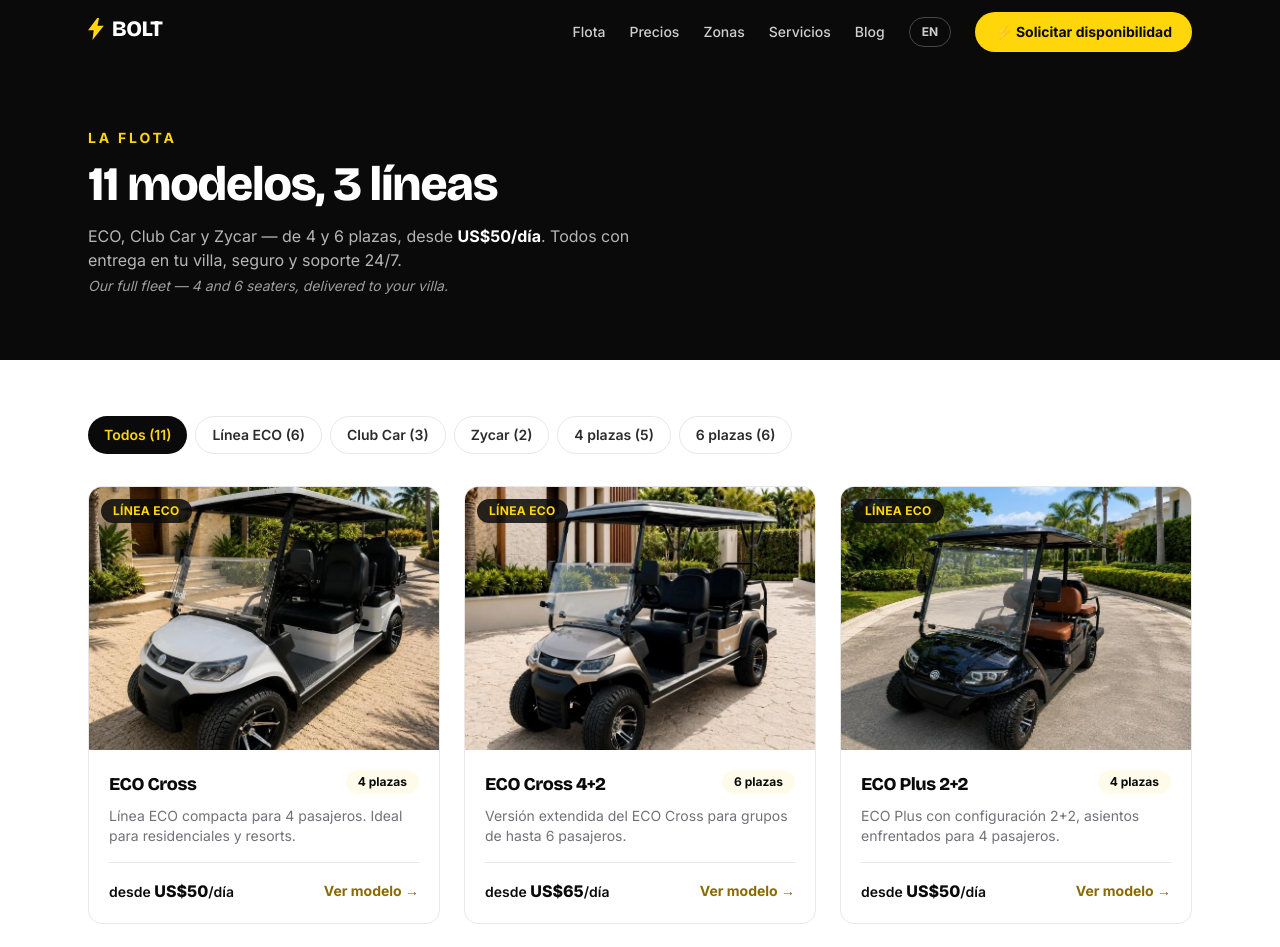
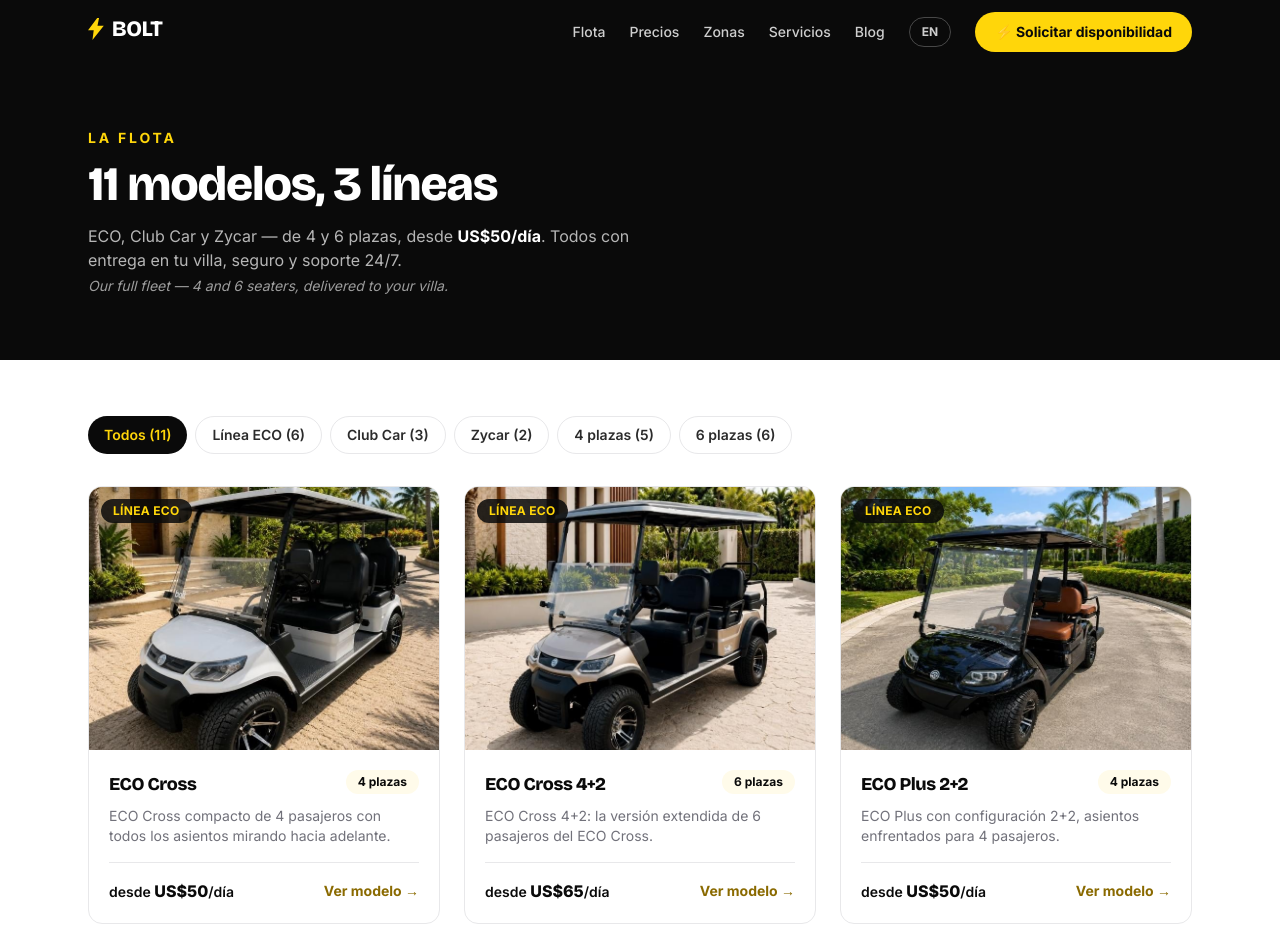
Before and after one commit to kennyrosario18-max/bolt-web, a Next.js app: page /flota in a window 1280 px wide. Shown: the top 947 px of the page. Built offline with nearby package versions, Linux system fonts and the light colour scheme.

Commit message:
ECO Cross: 4 pasajeros con asientos hacia adelante; 4+2 = versión de 6 (confirmado por Kenny)
Co-Authored-By: Claude Fable 5 <noreply@anthropic.com>

```diff
--- a/src/content/models.json
+++ b/src/content/models.json
@@ -7,7 +7,7 @@
     "cap": "360 kg",
     "range_lead": "25–40 km",
     "range_li": "60–70 km",
-    "desc": "Línea ECO compacta para 4 pasajeros. Ideal para residenciales y resorts.",
+    "desc": "ECO Cross compacto de 4 pasajeros con todos los asientos mirando hacia adelante.",
     "pax": 4,
     "batteries": [
       {
@@ -25,7 +25,7 @@
     "cap": "540 kg",
     "range_lead": "25–40 km",
     "range_li": "85–95 km",
-    "desc": "Versión extendida del ECO Cross para grupos de hasta 6 pasajeros.",
+    "desc": "ECO Cross 4+2: la versión extendida de 6 pasajeros del ECO Cross.",
     "pax": 6,
     "batteries": [
       {
--- a/src/content/models.ts
+++ b/src/content/models.ts
@@ -42,8 +42,8 @@ export function lineName(line: Model["line"], locale: "es" | "en"): string {
 
 /** Traducciones EN de las descripciones (el JSON original solo trae ES). */
 export const DESC_EN: Record<string, string> = {
-  "eco-cross-4": "Compact ECO line for 4 passengers. Ideal for residential communities and resorts.",
-  "eco-cross-4-2": "Extended ECO Cross for up to 6 passengers, with premium lithium battery options.",
+  "eco-cross-4": "Compact ECO Cross for 4 passengers with all seats facing forward.",
+  "eco-cross-4-2": "ECO Cross 4+2: the extended 6-passenger version of the ECO Cross.",
   "eco-plus-2-2": "ECO Plus in a 2+2 layout with rear-facing seats for 4 passengers.",
   "eco-plus-4-2": "6-passenger ECO Plus — maximum comfort for families and groups.",
   "eco-track-4-2": "All-terrain ECO with reinforced suspension and 150 Ah lithium. Seats 6.",
```
